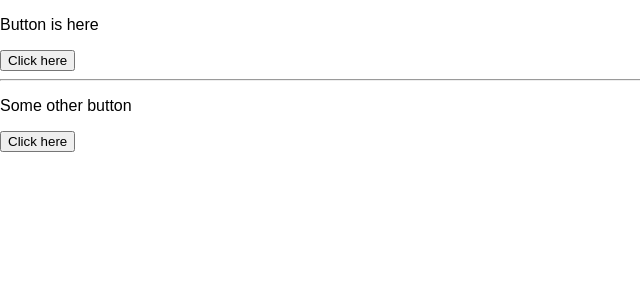
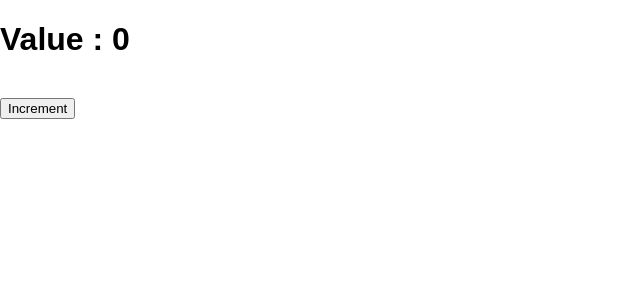
Before and after one commit to m0nq/reactpractice, a React (Create React App) app: page / in a window 1280 px wide. Shown: the top 300 px of the page, without its empty margins (0-640 px from the left). Built offline with nearby package versions, Linux system fonts and the light colour scheme.

Commit message:
Add a state object with events

```diff
--- a/src/App.js
+++ b/src/App.js
@@ -3,15 +3,26 @@
 import './App.css';
 
 class App extends Component {
+
+  constructor() {
+    super();
+    this.state = {
+      count: 0
+    };
+  }
+
   btnClick() {
-    alert("Button clicked...");
+    this.setState({
+      count: this.state.count + 1
+    });
   }
 
   render() {
     return (
       <div>
-        <p>{this.props.children}</p>
-        <button onClick={this.btnClick}>Click here</button>
+        <h1>Value : {this.state.count}</h1>
+        <br/>
+        <button onClick={this.btnClick.bind(this)}>Increment</button>
       </div>
     );
   }
--- a/src/index.js
+++ b/src/index.js
@@ -6,9 +6,7 @@
 
 ReactDOM.render(
   <div>
-    <App>Button is here</App>
-    <hr/>
-    <App>Some other button</App>
+    <App></App>
   </div>, document.getElementById('react-element')
 );
 
```
